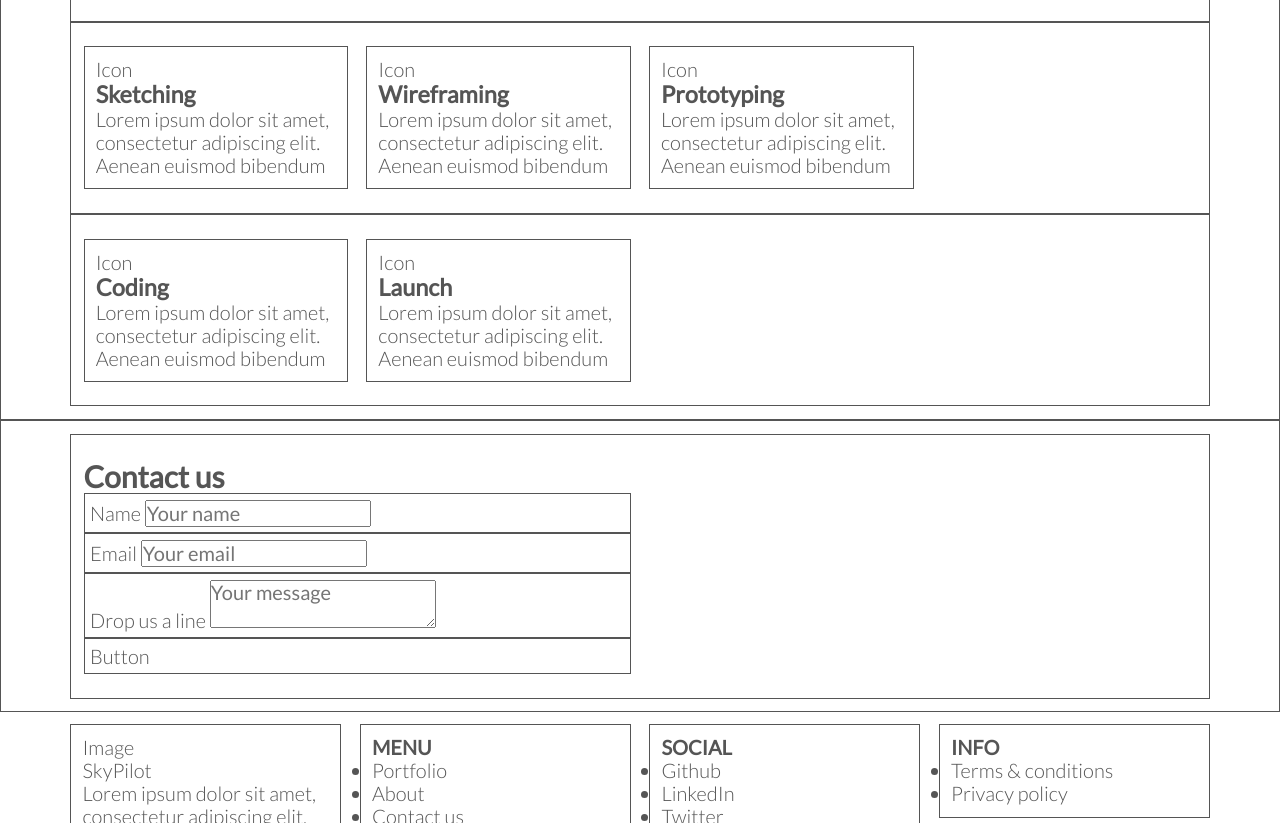
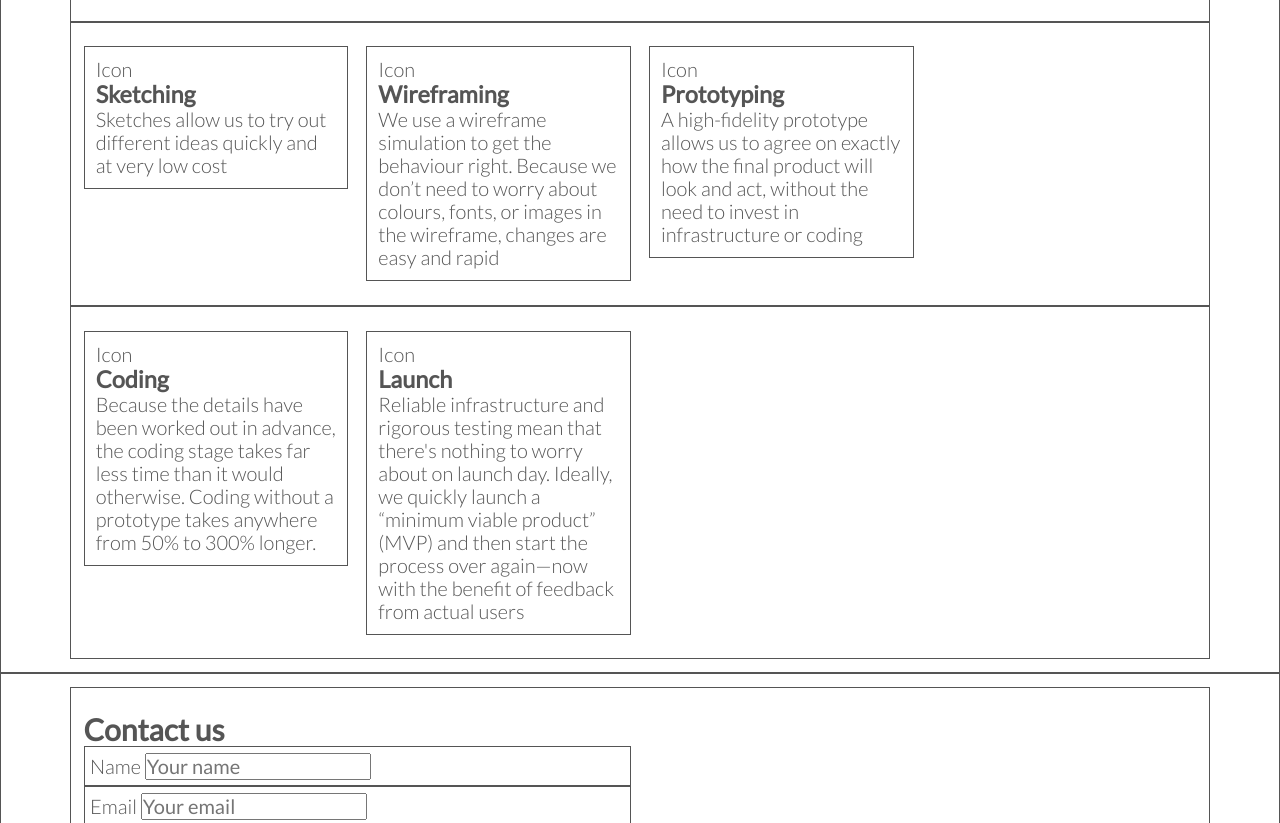
Before and after one commit to skypilot-dev/skypilot-site.1, a website: page public/index.html in a window 1280 px wide. Shown: the part 2142-2965 px from the top of the page. Drawn offline with Linux system fonts and the light colour scheme.

Commit message:
Add more content to landing page

```diff
--- a/public/index.html
+++ b/public/index.html
@@ -130,8 +130,8 @@
       <h3>William Thorsen</h3>
       <h5>Software developer</h5>
       <p>
-        William areas of expertise are architecture, innovation, and automation. He is a proven
-        expert at crafting innovative solutions backed by reliable, maintainable code.</p>
+        William's areas of expertise are architecture, innovation, and automation. He has a
+        proven track record crafting innovative solutions backed by reliable, maintainable code.</p>
       <h6>Back-end development &bull; DevOps &bull; Project management</h6>
       <div>
         Icons
@@ -204,29 +204,43 @@
     <div class="box col span-1-of-4">
       Icon
       <h3>Sketching</h3>
-      <p>Lorem ipsum dolor sit amet, consectetur adipiscing elit. Aenean euismod bibendum</p>
+      <p>Sketches allow us to try out different ideas quickly and at very low cost</p>
     </div>
     <div class="box col span-1-of-4">
       Icon
       <h3>Wireframing</h3>
-      <p>Lorem ipsum dolor sit amet, consectetur adipiscing elit. Aenean euismod bibendum</p>
+      <p>
+        We use a wireframe simulation to get the behaviour right. Because we don&rsquo;t need to
+        worry about colours, fonts, or images in the wireframe, changes are easy and rapid
+      </p>
     </div>
     <div class="box col span-1-of-4">
       Icon
       <h3>Prototyping</h3>
-      <p>Lorem ipsum dolor sit amet, consectetur adipiscing elit. Aenean euismod bibendum</p>
+      <p>
+        A high-fidelity prototype allows us to agree on exactly how the final product will
+        look and act, without the need to invest in infrastructure or coding
+      </p>
     </div>
   </div>
   <div class="box row">
     <div class="box col span-1-of-4">
       Icon
       <h3>Coding</h3>
-      <p>Lorem ipsum dolor sit amet, consectetur adipiscing elit. Aenean euismod bibendum</p>
+      <p>
+        Because the details have been worked out in advance, the coding stage takes far less
+        time than it would otherwise. Coding without a prototype takes anywhere from 50% to 300%
+        longer.
+      </p>
     </div>
     <div class="box col span-1-of-4">
       Icon
       <h3>Launch</h3>
-      <p>Lorem ipsum dolor sit amet, consectetur adipiscing elit. Aenean euismod bibendum</p>
+      <p>
+        Reliable infrastructure and rigorous testing mean that there's nothing to worry about
+        on launch day. Ideally, we quickly launch a &ldquo;minimum viable product&rdquo; (MVP) and then start
+        the process over again&mdash;now with the benefit of feedback from actual users
+      </p>
     </div>
   </div>
 </section>
```
